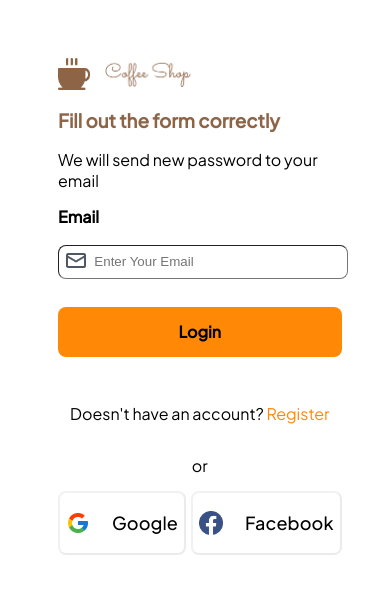
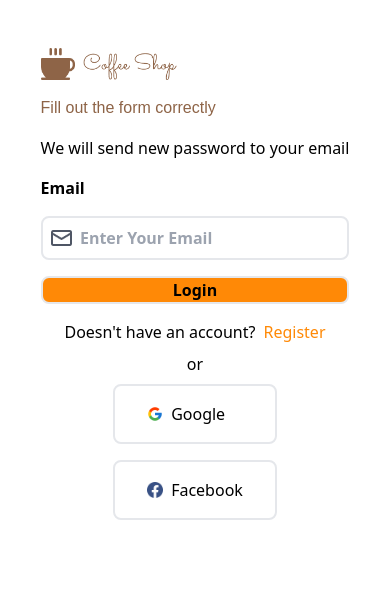
Before and after one commit to IrmawanAriel/FrontEndCoffeeShop, a website: page pages/ForgotPass.html in a window 390 px wide. Drawn offline with Linux system fonts and the light colour scheme; files whose address does not match are found by name.

Commit message:
FrontEndCoffeeShop

```diff
--- a/pages/ForgotPass.html
+++ b/pages/ForgotPass.html
@@ -1,74 +1,85 @@
 <!DOCTYPE html>
 <html lang="en">
+
 <head>
     <meta charset="UTF-8" />
     <meta name="viewport" content="width=device-width, initial-scale=1.0" />
     <title>Product</title>
     <link rel="preconnect" href="https://fonts.googleapis.com" />
-    <link rel="stylesheet" href="../styles/styleForgotPass.css" />
+    <!-- <link rel="stylesheet" href="../styles/styleForgotPass.css" /> -->
+    <link rel="stylesheet" href="../styles/tailwind.css">
 </head>
 
 
 <body>
     <div class="container">
 
-                        <div class="flex">
-                            <div class="item itemImg" style="flex: 1;">
+        <div class="flex flex-col md:flex-row">
+            <div class="item itemImg object-cover basis-2/4 hidden md:block" style="flex: 1;">
                 <img src="../images/forgotPasBG.png" alt="">
             </div>
 
-                            <div class="item itemForm">
+            <div class="item itemForm flex flex-col basis-2/4 gap-4 items-center justify-center p-4   ">
 
-                                <section class="Regisform">
+                <section class="Regisform flex flex-col gap-4 py-8">
 
-                                    <section class="logoJudul flex-logo">
-                                        <img class="itemLogo" src="../images/logoCoffee.png" alt="logoCoffee">
-                                        <img class="itemTulisanCoffee" src="../images/coffeeShop.png" alt="">
+                    <section class="logoJudul flex-logo flex flex-row gap-2">
+                        <img class="itemLogo h-8" src="../images/logoCoffee.png" alt="logoCoffee">
+                        <img class="itemTulisanCoffee h-8" src="../images/coffeeShop.png" alt="">
                     </section>
 
                     <header>
-                                        <h3 style = "font-family:'Plus Jakarta Sans', sans-serif; color: rgba(142, 100, 71, 1);"> Fill out the form correctly</h3>
+                        <h3 style="font-family:'Plus Jakarta Sans', sans-serif; color: rgba(142, 100, 71, 1);"> Fill out
+                            the form correctly</h3>
                     </header>
 
                     <p>We will send new password to your email</p>
 
-                                    <form class="flex-form">
+                    <form class="flex-form flex flex-col gap-4">
 
-                                        <div class="item-form">
-                                            <label for="email">Email</label><br><br>
-                                            <input class="email" type="email" id="email" placeholder= "         Enter Your Email">
+                        <div class="item-form flex flex-col gap-4 font-semibold">
+                            <label for="email">Email</label>
+                            <div class="flex flex-row gap-2 border-2 rounded rounded-lg items-center p-2">
+                                <img class="h-4" src="../icons/email.png" alt="">
+                                <input class="email" type="email" id="email" placeholder="Enter Your Email">
+
+                            </div>
                         </div>
 
-                                        <button  class="item" type="submit">Login</button>
+                        <button class="item font-semibold border-2 bg-oren w-full rounded rounded-lg"
+                            type="submit">Login</button>
 
                     </form>
 
-                                </section>
-
-                                <section class="bottomLogin">
-
-                                    <div class="login-container">
-                                        <div class="haveAccount">
-                                            <p>Doesn't have an account? <a href="../register.html">Register</a></p>
+                    <section class="login-container flex flex-col gap-2 md:gap-4 w-full items-center justify-center">
+                        <div class="haveAccount flex flex-row gap-2">
+                            <p>Doesn't have an account?</p> <a class=" text-oren" href="../register.html">Register</a>
                         </div>
-                                        <div class="separator">
+                        <div class="separator flex flex-row">
                             <hr class="line" />
                             <span class="or-text">or</span>
                             <hr class="line" />
                         </div>
-                                        <div class="connectAccount">
-                                            <button class="social-button google">
-                                                <img src="../icons/google.png" alt="Facebook logo">
-                                                Google
+                        <div class="connectAccount flex flex-col md:flex-row gap-4">
+                            <button
+                                class="social-button google flex flex-row gap-2 items-center border-2 rounded-lg py-4 px-8">
+                                <img class="h-4" src="../icons/google.png" alt="Facebook logo">
+                                <p>Google</p>
                             </button>
-                                            <button class="social-button facebook">
-                                                <img src="../icons/facebook.png" alt="Facebook logo">
-                                                Facebook
+                            <button
+                                class="social-button facebook flex flex-row gap-2 items-center border-2 rounded-lg py-4 px-8">
+                                <img class="h-4" src="../icons/facebook.png" alt="Facebook logo">
+                                <p>Facebook</p>
                             </button>
                         </div>
 
-                                    </div>
                     </section>
+
+                </section>
+
+
+
+
 
             </div>
 
```
Also changed, not shown: pages/DetailOrder.html (+18 -14 lines), pages/DetailProduct.html (+2 -2 lines), pages/HistoryOrder.html (+14 -17 lines), pages/Profile.html (+1 -1 lines), pages/checkoutProduct.html (+1 -1 lines), pages/product.html (+1 -1 lines), styles/tailwind.css. Lines whose indentation alone changed are shown as unchanged.
